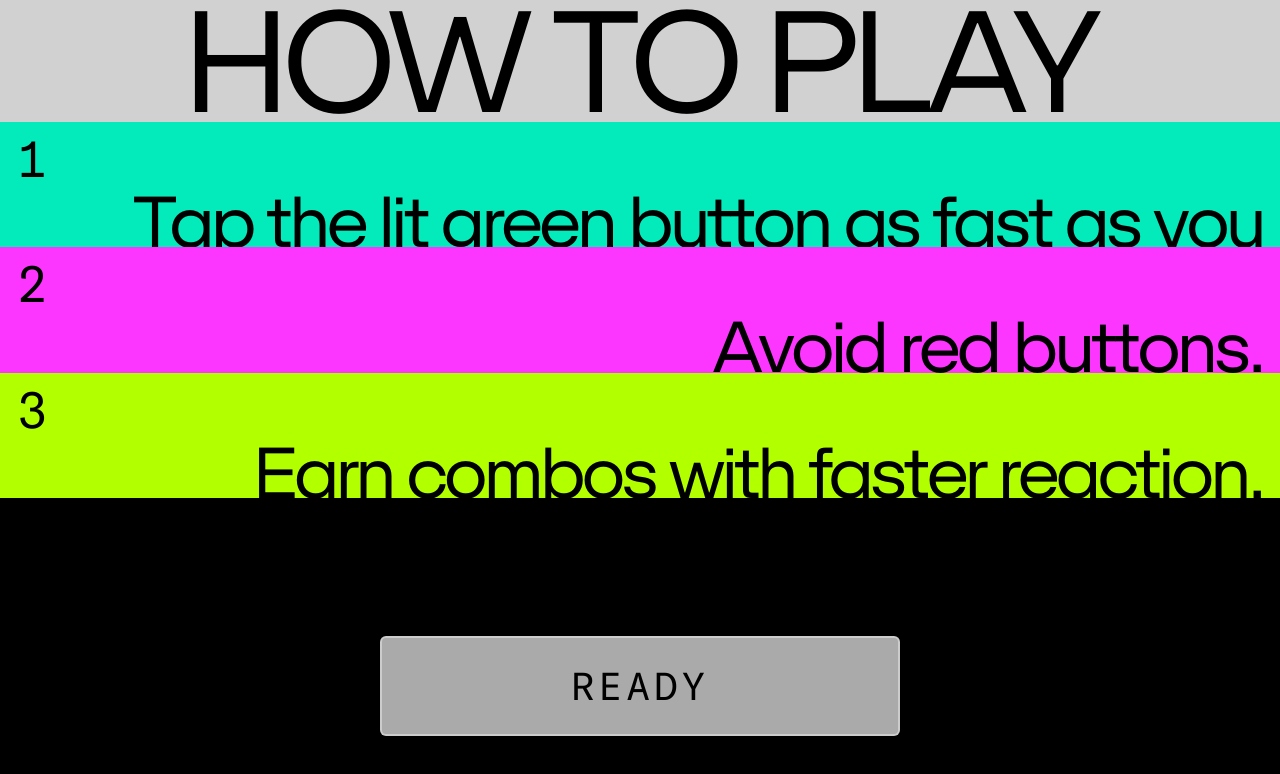
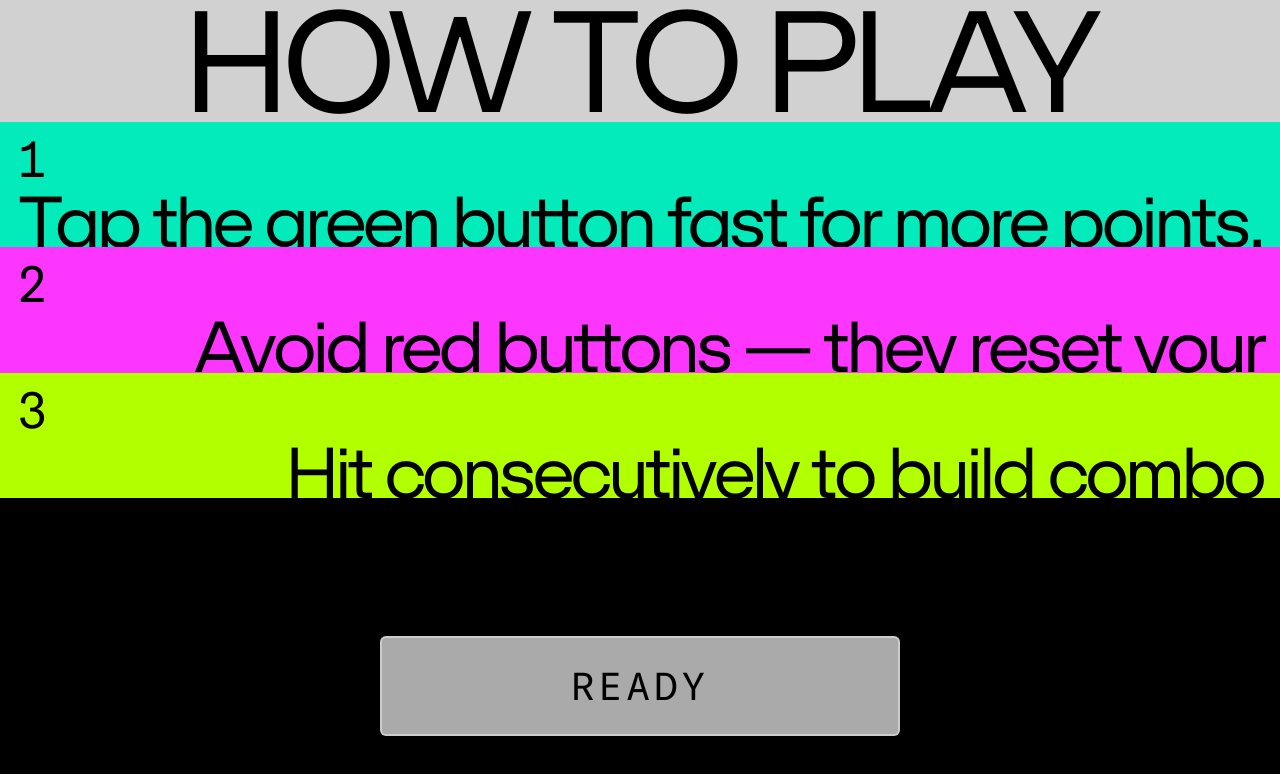
Before and after one commit to zichen-oliver-yuan/firefly-reaction-speed-game-touch, a website: page frontend/index.html in a window 1280 px wide. Both pictures are taken after a click on the button "PLAY". Drawn offline with Linux system fonts and the light colour scheme; no server answers.

Commit message:
Clarify tip screen instructions.
Tighten the how-to-play copy so players understand combo scoring and the penalty for red taps before the round starts.

Made-with: Cursor

```diff
--- a/frontend/index.html
+++ b/frontend/index.html
@@ -104,15 +104,15 @@
         </div>
         <div class="tip-band tip-band-teal">
           <span class="tip-band-number">1</span>
-          <span class="tip-band-body">Tap the lit green button as fast as you can.</span>
+          <span class="tip-band-body">Tap the green button fast for more points.</span>
         </div>
         <div class="tip-band tip-band-pink">
           <span class="tip-band-number">2</span>
-          <span class="tip-band-body">Avoid red buttons.</span>
+          <span class="tip-band-body">Avoid red buttons — they reset your combo.</span>
         </div>
         <div class="tip-band tip-band-lime">
           <span class="tip-band-number">3</span>
-          <span class="tip-band-body">Earn combos with faster reaction.</span>
+          <span class="tip-band-body">Hit consecutively to build combo multiplier.</span>
         </div>
         <div class="tip-actions">
           <button id="tip-ready-btn" class="score-next-btn nav-play-btn">
```
